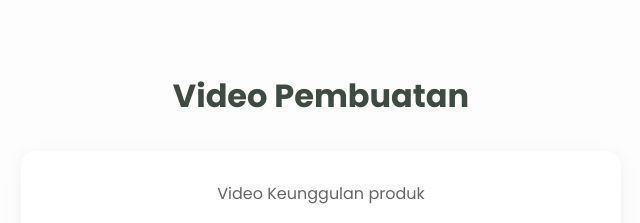
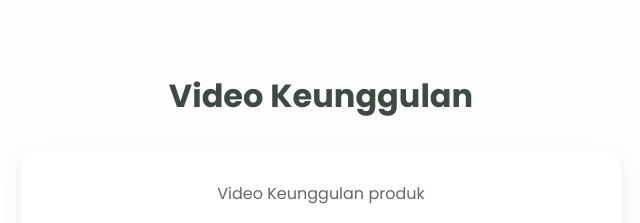
Before and after one commit to ktaeyvne/kinarya, a plain HTML site: page index.html in a window 1280 px wide. Shown: the part 2158-2381 px from the top of the page, 319-959 px from the left. Drawn offline with Linux system fonts and the light colour scheme.

Commit message:
Fix HTML formatting and structure

```diff
--- a/index.html
+++ b/index.html
@@ -71,7 +71,7 @@
 </section>
 
 <section id="video">
-    <h2 class="title">Video Pembuatan</h2>
+    <h2 class="title">Video Keunggulan</h2>
     <div class="video-container">
         <p>Video Keunggulan produk</p>
         <a href="https://drive.google.com/drive/folders/1dC-Cq7c63spuuWuk5FPgPWwKXu_BYj_T" target="_blank" class="btn">Lihat Video</a>
```
